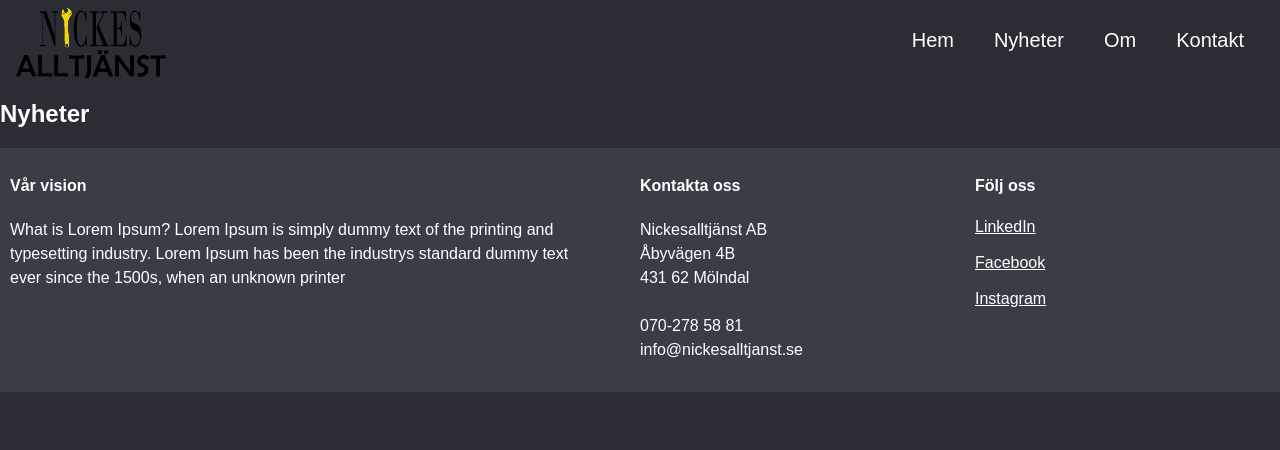
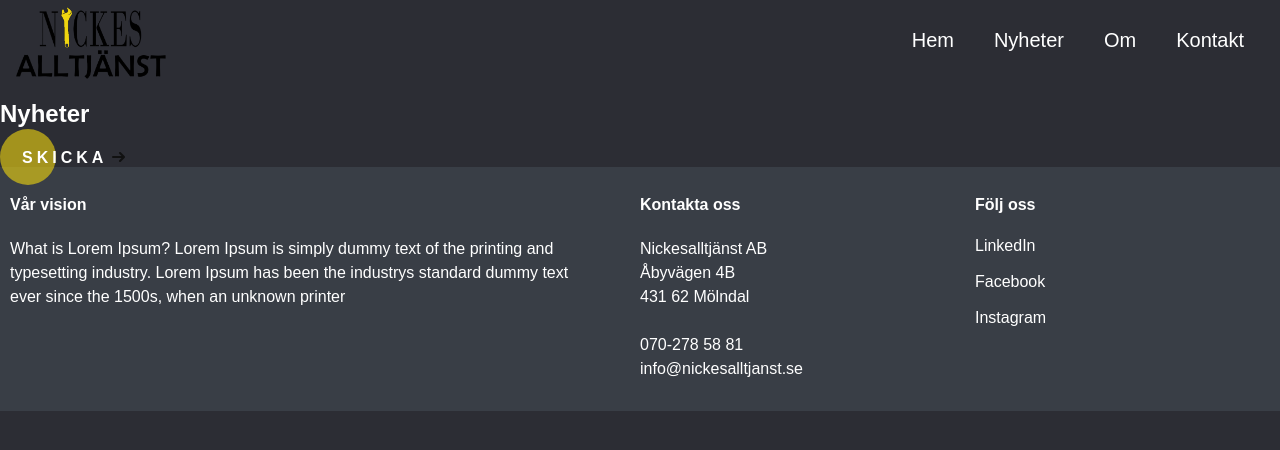
Before and after one commit to skinksteek/nickesalltjanst, a React (Create React App) app: page /nyheter in a window 1280 px wide. Shown: the top 450 px of the page. Built offline with nearby package versions, Linux system fonts and the light colour scheme.

Commit message:
created a reusable button

```diff
--- /dev/null
+++ b/src/assets/styles/button.css
@@ -0,0 +1,55 @@
+a {
+  text-decoration: none;
+  color: inherit;
+  cursor: pointer;
+}
+
+.button {
+  position: relative;
+  margin: auto;
+  padding: 19px 22px;
+  transition: all 0.2s ease;
+}
+.button:before {
+  content: "";
+  position: absolute;
+  top: 0;
+  left: 0;
+  display: block;
+  border-radius: 28px;
+  background: #efd5109c;
+  width: 56px;
+  height: 56px;
+  transition: all 0.3s ease;
+}
+.button span {
+  position: relative;
+  font-size: 16px;
+  line-height: 18px;
+  font-weight: 900;
+  letter-spacing: 0.25em;
+  text-transform: uppercase;
+  vertical-align: middle;
+}
+.button svg {
+  position: relative;
+  top: 0;
+  margin-left: 10px;
+  fill: none;
+  stroke-linecap: round;
+  stroke-linejoin: round;
+  stroke: #111;
+  stroke-width: 2;
+  transform: translateX(-5px);
+  transition: all 0.3s ease;
+}
+.button:hover:before {
+  width: 100%;
+  background: var(--yellow);
+}
+.button:hover svg {
+  transform: translateX(0);
+}
+.button:active {
+  transform: scale(0.96);
+}
--- /dev/null
+++ b/src/components/Button.js
@@ -0,0 +1,29 @@
+import React from "react";
+import PropTypes from "prop-types";
+import "../assets/styles/button.css";
+
+const Button = ({ text, href, onClick }) => {
+  const handleClick = (event) => {
+    if (onClick && typeof onClick === "function") {
+      onClick(event);
+    }
+  };
+
+  return (
+    <a href={href} className="button" onClick={handleClick}>
+      <span>{text}</span>
+      <svg width="13px" height="10px" viewBox="0 0 13 10">
+        <path d="M1,5 L11,5"></path>
+        <polyline points="8 1 12 5 8 9"></polyline>
+      </svg>
+    </a>
+  );
+};
+
+Button.propTypes = {
+  text: PropTypes.string.isRequired,
+  href: PropTypes.string,
+  onClick: PropTypes.func,
+};
+
+export default Button;
--- a/src/pages/Nyheter.js
+++ b/src/pages/Nyheter.js
@@ -1,9 +1,14 @@
-import React from 'react';
+import React from "react";
+import Button from "../components/Button";
 
 export default function News() {
-    return(
-        <div>
-            <h2>Nyheter</h2>
-        </div>
-    )
+  const handleClick = () => {
+    alert("Button clicked!");
+  };
+  return (
+    <div>
+      <h2>Nyheter</h2>
+      <Button text="Skicka" onClick={handleClick} />
+    </div>
+  );
 }
```
